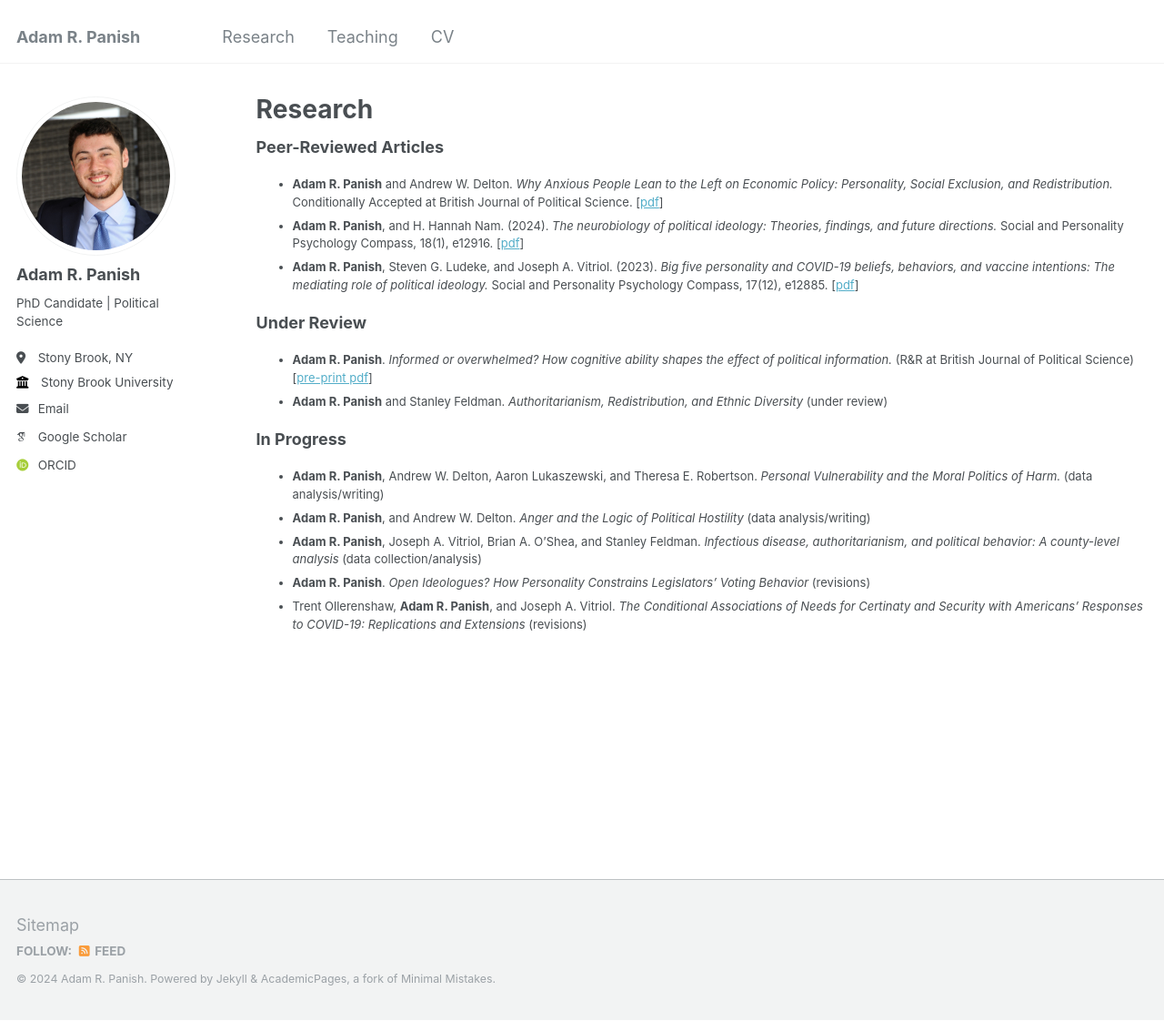
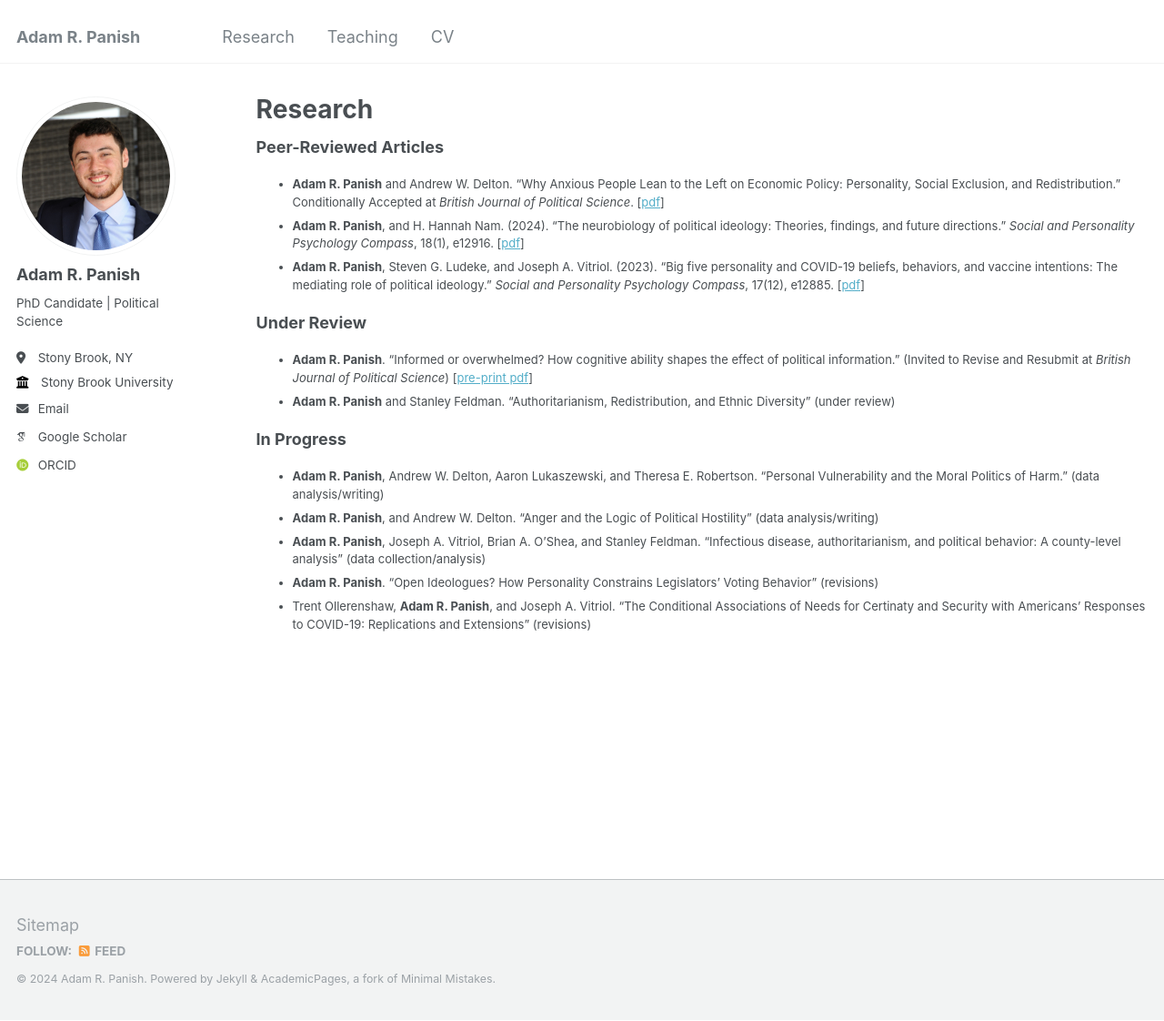
Before and after one commit to adampanish/adampanish.github.io, a Jekyll site: the page built from _pages/research.html, in a window 1280 px wide and 1122 px high. Shown: the whole window at 91% size. Built offline with Jekyll 4.4.1, drawn with Linux system fonts in a browser that asks for light colours; some web fonts are replaced.

Commit message:
Update research.html

```diff
--- a/_pages/research.html
+++ b/_pages/research.html
@@ -7,22 +7,22 @@ author_profile: true
 
 <b>Peer-Reviewed Articles</b>
 <ul><font size=2>
-<li><b>Adam R. Panish</b> and Andrew W. Delton. <i>Why Anxious People Lean to the Left on Economic Policy: Personality, Social Exclusion, and Redistribution.</i> Conditionally Accepted at British Journal of Political Science. [<a href="https://adampanish.github.io/files/panish_delton_anxious_2024" target="_blank">pdf</a>]</li>
-<li><b>Adam R. Panish</b>, and H. Hannah Nam. (2024). <i>The neurobiology of political ideology: Theories, findings, and future directions.</i> Social and Personality Psychology Compass, 18(1), e12916. [<a href="https://adampanish.github.io/files/panish_nam_brain_2024" target="_blank">pdf</a>]</li>
-<li><b>Adam R. Panish</b>, Steven G. Ludeke, and Joseph A. Vitriol. (2023). <i>Big five personality and COVID-19 beliefs, behaviors, and vaccine intentions: The mediating role of political ideology.</i> Social and Personality Psychology Compass, 17(12), e12885. [<a href="https://adampanish.github.io/files/panish_ludeke_vitriol_covid_2024" target="_blank">pdf</a>]</li>
+<li><b>Adam R. Panish</b> and Andrew W. Delton. <q>Why Anxious People Lean to the Left on Economic Policy: Personality, Social Exclusion, and Redistribution.</q> Conditionally Accepted at <i>British Journal of Political Science</i>. [<a href="https://adampanish.github.io/files/panish_delton_anxious_2024" target="_blank">pdf</a>]</li>
+<li><b>Adam R. Panish</b>, and H. Hannah Nam. (2024). <q>The neurobiology of political ideology: Theories, findings, and future directions.</q> <i>Social and Personality Psychology Compass</i>, 18(1), e12916. [<a href="https://adampanish.github.io/files/panish_nam_brain_2024" target="_blank">pdf</a>]</li>
+<li><b>Adam R. Panish</b>, Steven G. Ludeke, and Joseph A. Vitriol. (2023). <q>Big five personality and COVID-19 beliefs, behaviors, and vaccine intentions: The mediating role of political ideology.</q> <i>Social and Personality Psychology Compass</i>, 17(12), e12885. [<a href="https://adampanish.github.io/files/panish_ludeke_vitriol_covid_2024" target="_blank">pdf</a>]</li>
 </font></ul>
 
 <b>Under Review</b>
 <ul><font size=2>
-<li><b>Adam R. Panish</b>. <i>Informed or overwhelmed? How cognitive ability shapes the effect of political information.</i> (R&R at British Journal of Political Science) [<a href="https://adampanish.github.io/files/panish_cognitive_2024" target="_blank">pre-print pdf</a>]</li>
-<li><b>Adam R. Panish</b> and Stanley Feldman. <i>Authoritarianism, Redistribution, and Ethnic Diversity</i> (under review)</li>
+<li><b>Adam R. Panish</b>. <q>Informed or overwhelmed? How cognitive ability shapes the effect of political information.</q> (Invited to Revise and Resubmit at <i>British Journal of Political Science</i>) [<a href="https://adampanish.github.io/files/panish_cognitive_2024" target="_blank">pre-print pdf</a>]</li>
+<li><b>Adam R. Panish</b> and Stanley Feldman. <q>Authoritarianism, Redistribution, and Ethnic Diversity</q> (under review)</li>
 </font></ul>
 
 <b>In Progress</b>
 <ul><font size=2>
-<li><b>Adam R. Panish</b>, Andrew W. Delton, Aaron Lukaszewski, and Theresa E. Robertson. <i>Personal Vulnerability and the Moral Politics of Harm.</i> (data analysis/writing)</li>
-<li><b>Adam R. Panish</b>, and Andrew W. Delton. <i>Anger and the Logic of Political Hostility</i> (data analysis/writing)</li>
-<li><b>Adam R. Panish</b>, Joseph A. Vitriol, Brian A. O’Shea, and Stanley Feldman. <i>Infectious disease, authoritarianism, and political behavior: A county-level analysis</i> (data collection/analysis)</li>
-<li><b>Adam R. Panish</b>. <i>Open Ideologues? How Personality Constrains Legislators’ Voting Behavior</i> (revisions)</li>
-<li>Trent Ollerenshaw, <b>Adam R. Panish</b>, and Joseph A. Vitriol. <i>The Conditional Associations of Needs for Certinaty and Security with Americans’ Responses to COVID-19: Replications and Extensions</i> (revisions)</li>
+<li><b>Adam R. Panish</b>, Andrew W. Delton, Aaron Lukaszewski, and Theresa E. Robertson. <q>Personal Vulnerability and the Moral Politics of Harm.</q> (data analysis/writing)</li>
+<li><b>Adam R. Panish</b>, and Andrew W. Delton. <q>Anger and the Logic of Political Hostility</q> (data analysis/writing)</li>
+<li><b>Adam R. Panish</b>, Joseph A. Vitriol, Brian A. O’Shea, and Stanley Feldman. <q>Infectious disease, authoritarianism, and political behavior: A county-level analysis</q> (data collection/analysis)</li>
+<li><b>Adam R. Panish</b>. <q>Open Ideologues? How Personality Constrains Legislators’ Voting Behavior</q> (revisions)</li>
+<li>Trent Ollerenshaw, <b>Adam R. Panish</b>, and Joseph A. Vitriol. <q>The Conditional Associations of Needs for Certinaty and Security with Americans’ Responses to COVID-19: Replications and Extensions</q> (revisions)</li>
 </font></ul>
```
